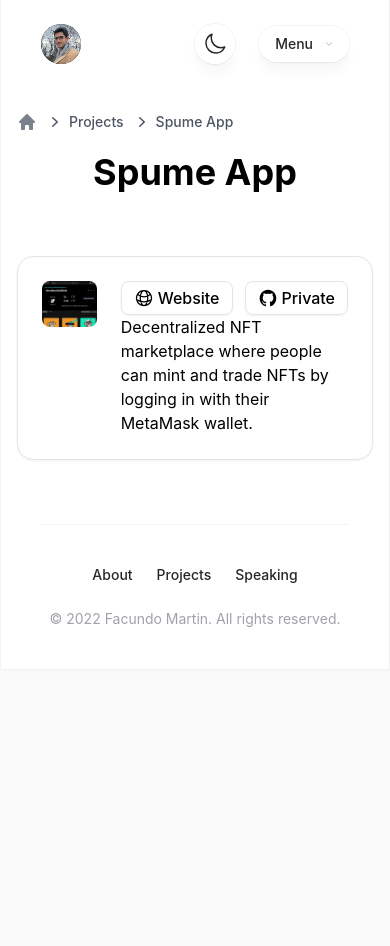
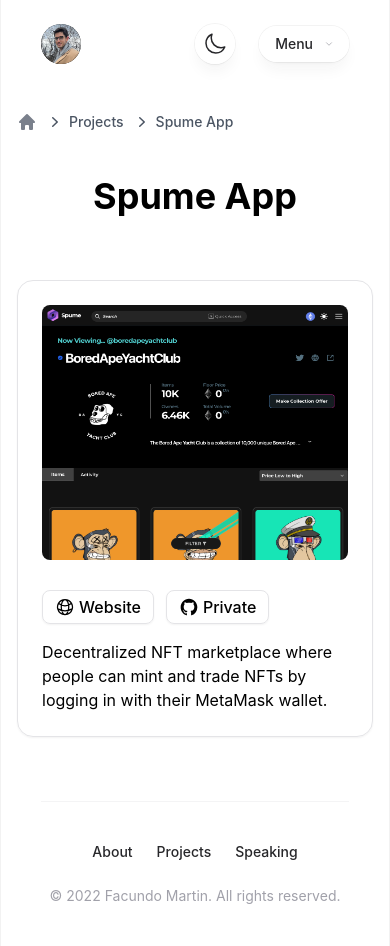
Before and after one commit to Facundo-Martin/portfolio-nextjs, a Next.js app: page /projects/spume-app in a window 390 px wide. Before the commit the page ends 844 px from the top, so only its background shows below. Built offline with nearby package versions, Linux system fonts and the light colour scheme.

Commit message:
added ProjectMain responsiveness

```diff
--- a/src/components/Project/ProjectHero.tsx
+++ b/src/components/Project/ProjectHero.tsx
@@ -6,7 +6,7 @@
   return (
     <section className="section relative">
       <ProjectBreadcrumbs className="absolute top-6" title={title} />
-      <h1 className="text-center text-4xl font-bold">{title}</h1>
+      <h1 className="pt-6 lg:pt-0 text-center text-4xl font-bold">{title}</h1>
     </section>
   );
 }
--- a/src/components/Project/ProjectMain.tsx
+++ b/src/components/Project/ProjectMain.tsx
@@ -7,7 +7,7 @@
 function ProjectMain({ project }: { project: Project }) {
   return (
     <section className="section pt-0">
-      <Card className="max-w-none flex gap-x-6">
+      <Card className="max-w-none flex flex-col gap-y-6 md:flex-row gap-x-6">
         <a href={project.url} target="_blank" rel="noreferrer" className="flex-1 relative group">
           <div className="hidden group-hover:grid absolute inset-0 place-items-center z-10">
             <div className="px-4 py-2 bg-white rounded-lg text-gray-600 font-semibold">Visit Website</div>
@@ -16,7 +16,7 @@
         </a>
         <div className="flex-1">
           <ProjectLinks website={project.website} github={project.github ? project.github : ''} />
-          <div>{project.description}</div>
+          <p className="mt-4">{project.description}</p>
         </div>
       </Card>
     </section>
```
